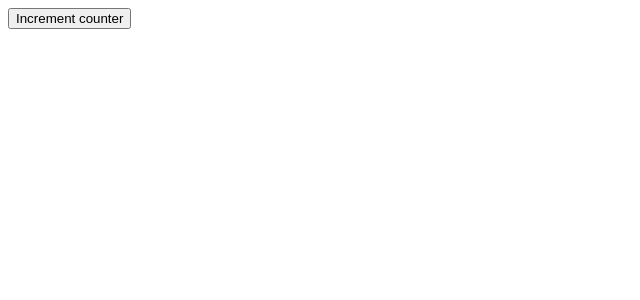
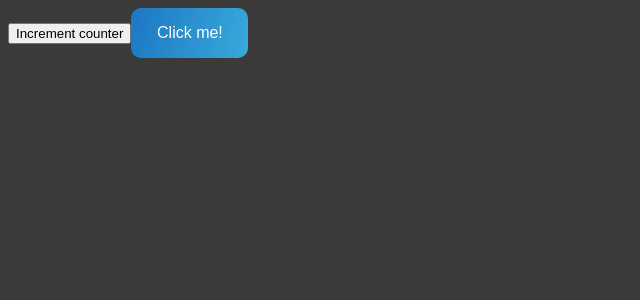
Before and after one commit to 1MaTo/vue-playground, a Vue app: page / in a window 1280 px wide. Shown: the top 300 px of the page, without its empty margins (0-640 px from the left). Built offline with nearby package versions, Linux system fonts and the light colour scheme.

Commit message:
Complete button styles

```diff
--- a/src/App.vue
+++ b/src/App.vue
@@ -1,9 +1,28 @@
 <script setup lang="ts">
 import CounterItem from "./components/CounterItem.vue";
+import ButtonElement from "./components/ui/ButtonElement.vue";
 </script>
 
 <template>
   <CounterItem />
+  <ButtonElement />
 </template>
 
-<style></style>
+<style>
+:root {
+  --button-background: linear-gradient(104deg, #1c77c3 0%, #39a9db 100%);
+  --button-background-disabled: linear-gradient(
+    104deg,
+    #838383 0%,
+    #acacac 100%
+  );
+}
+
+html {
+  font-size: 16px;
+}
+
+body {
+  background: rgb(58, 58, 58);
+}
+</style>
--- /dev/null
+++ b/src/components/ui/ButtonElement.vue
@@ -0,0 +1,127 @@
+<script setup lang="ts">
+import { ref, useCssModule } from "vue";
+const style = useCssModule("button");
+
+const text = ref("Click me!");
+const disabled = ref(false);
+</script>
+
+<template>
+  <button
+    :disabled="disabled"
+    :tabindex="disabled ? '-1' : undefined"
+    :class="style.wrapper"
+  >
+    <div :class="style['button-base']">
+      <span :class="style['hidden-text']">{{ text }}</span>
+      <div :class="style['text-container']">
+        <span :class="style['visible-text']">{{ text }}</span>
+      </div>
+    </div>
+  </button>
+</template>
+
+<style module="button">
+.wrapper {
+  cursor: pointer;
+  padding: 0;
+  outline: none;
+  border: none;
+  border-radius: 10px;
+  background: none;
+  font-size: 1rem;
+  color: white;
+}
+
+.button-base {
+  position: relative;
+  transition: transform;
+  background: var(--button-background);
+  padding: 1em 1.6em;
+  border: none;
+}
+
+.button-base::after {
+  content: "";
+  position: absolute;
+  z-index: -1;
+  width: 100%;
+  height: 100%;
+  left: 0;
+  top: 0;
+  opacity: 0;
+  box-shadow: 0px 6px 10px 3px #39a9db87;
+  transition-property: opacity transform;
+}
+
+.wrapper,
+.button-base,
+.button-base::after {
+  border-radius: 10px;
+}
+
+.hidden-text {
+  pointer-events: none;
+  visibility: hidden;
+  color: transparent;
+}
+
+.text-container {
+  position: absolute;
+  top: 0;
+  left: 0;
+  width: 100%;
+  height: 100%;
+  display: flex;
+  justify-content: center;
+  align-items: center;
+}
+
+.visible-text {
+  padding: 1em 1.6em;
+}
+
+.button-base,
+.button-base::after,
+.visible-text {
+  transition-duration: 0.5s;
+  transition-timing-function: cubic-bezier(0, 1, 1, 1);
+}
+
+/* Hover behavior */
+
+.wrapper:hover:not(:disabled) .button-base {
+  transform: translateY(-6px);
+}
+
+.wrapper:hover:not(:disabled) .button-base::after {
+  opacity: 1;
+}
+
+/* Focus behavior */
+
+.wrapper:focus-visible:not(:disabled) .button-base {
+  outline: 2px solid #5ac8ff;
+}
+
+/* Active behavior */
+
+.wrapper:active:not(:disabled) .button-base {
+  transform: translateY(-1px);
+}
+
+.wrapper:active:not(:disabled) .button-base::after {
+  opacity: 0.5;
+}
+
+/* Disabled behavior */
+
+.wrapper:disabled {
+  color: #dadada;
+  cursor: not-allowed;
+}
+
+.wrapper:disabled .button-base {
+  background: var(--button-background-disabled);
+}
+</style>
```
